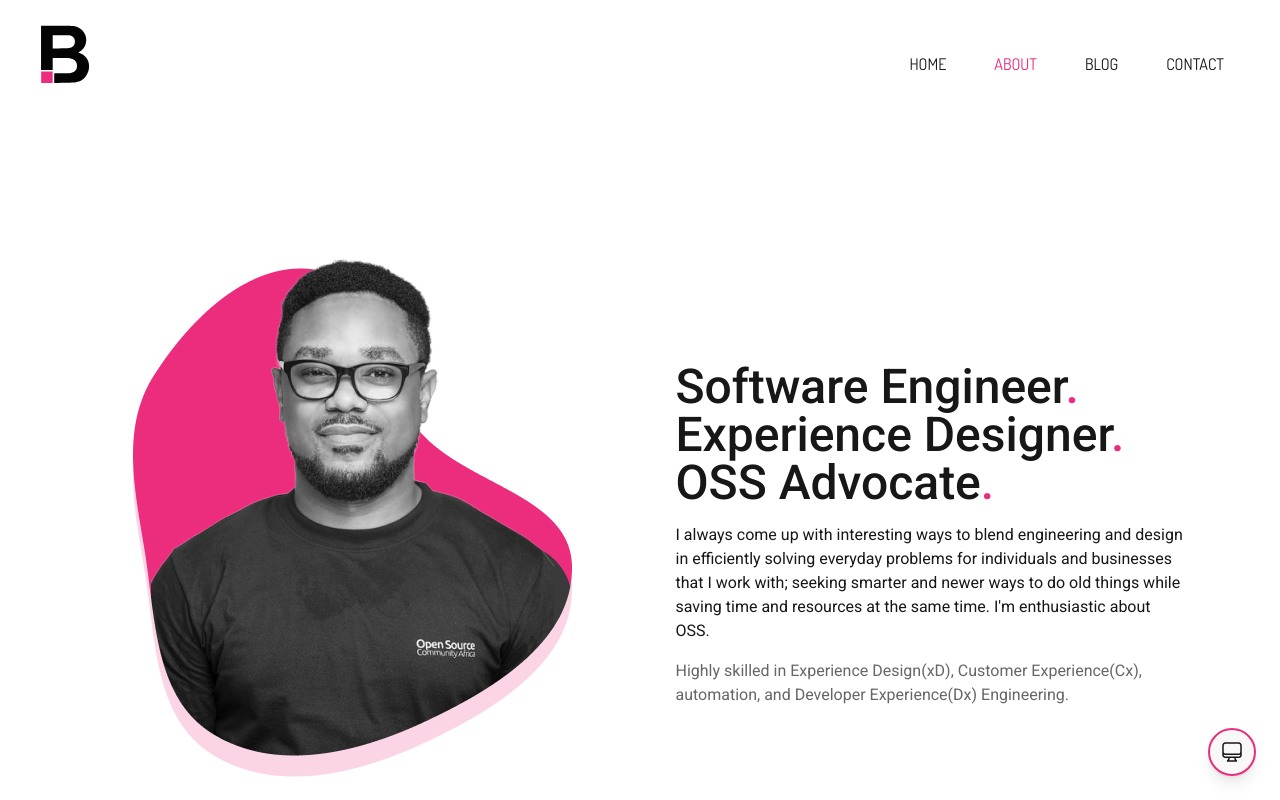
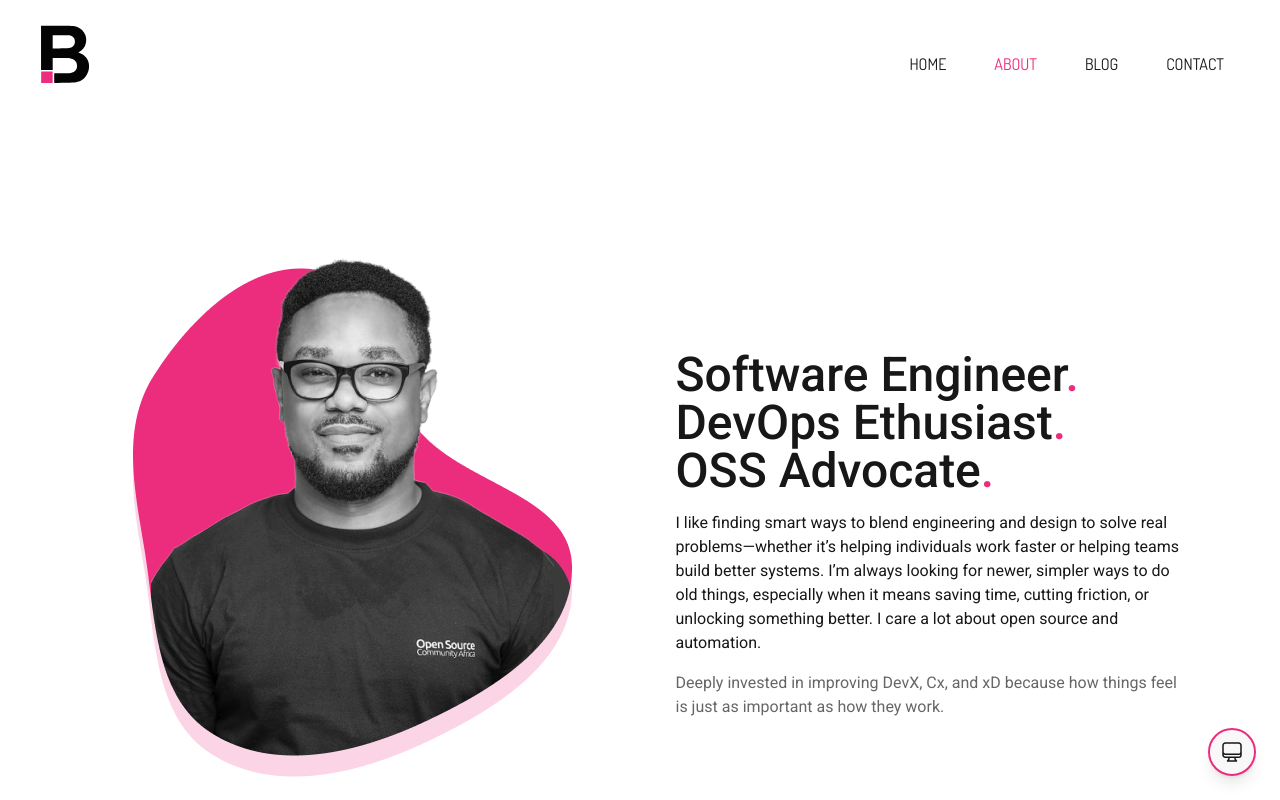
Before and after one commit to stbensonimoh/official-website, a Next.js app: page /about in a window 1280 px wide. Shown: the top 800 px of the page. Built offline with nearby package versions, Linux system fonts and the light colour scheme.

Commit message:
feat: Edit copy for Hero Section of about page
- ensure that it reflects the DevOps, OSS, Software Engineer Persona.
 - emphasize on DevX, Cx and xD.

```diff
--- a/src/app/about/page.tsx
+++ b/src/app/about/page.tsx
@@ -47,20 +47,17 @@ export default function About() {
             >
               Software Engineer<span className="text-primary">.</span>
               <br />
-              Experience Designer<span className="text-primary">.</span>
+              DevOps Ethusiast<span className="text-primary">.</span>
               <br />
               OSS Advocate<span className="text-primary">.</span>
             </h1>
             <p className="hidden md:flex my-4 font-roboto">
-              I always come up with interesting ways to blend engineering and
-              design in efficiently solving everyday problems for individuals
-              and businesses that I work with; seeking smarter and newer ways to
-              do old things while saving time and resources at the same time.
-              I'm enthusiastic about OSS.
+            I like finding smart ways to blend engineering and design to solve real problems—whether it’s helping individuals work faster or helping teams build better systems. I’m always looking for newer, simpler ways to do old things, especially when it means saving time, cutting friction, or unlocking something better.
+
+I care a lot about open source and automation.
             </p>
             <p className="hidden lg:flex text-secondary font-roboto">
-              Highly skilled in Experience Design(xD), Customer Experience(Cx),
-              automation, and Developer Experience(Dx) Engineering.
+            Deeply invested in improving DevX, Cx, and xD because how things feel is just as important as how they work.
             </p>
           </div>
         </div>
```
